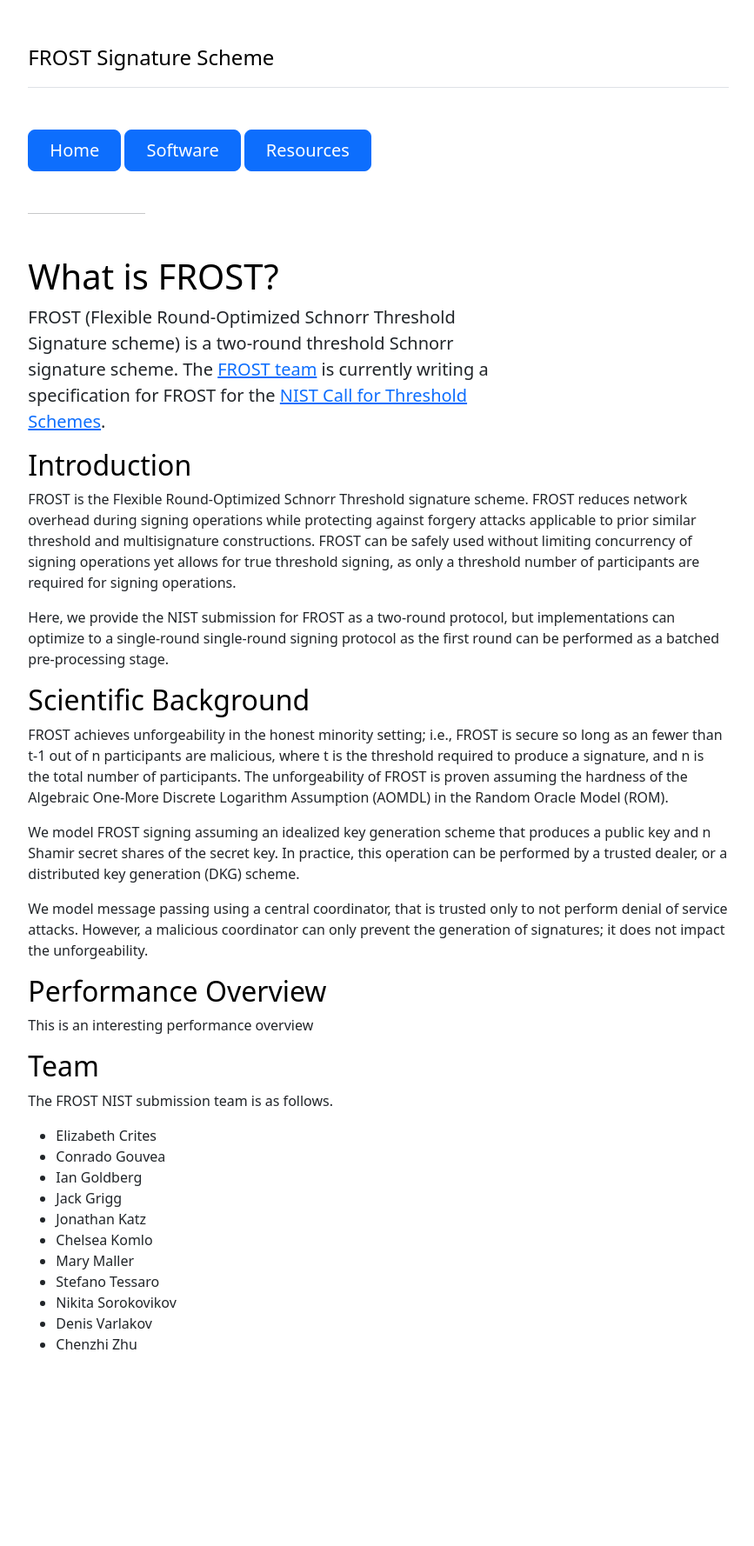
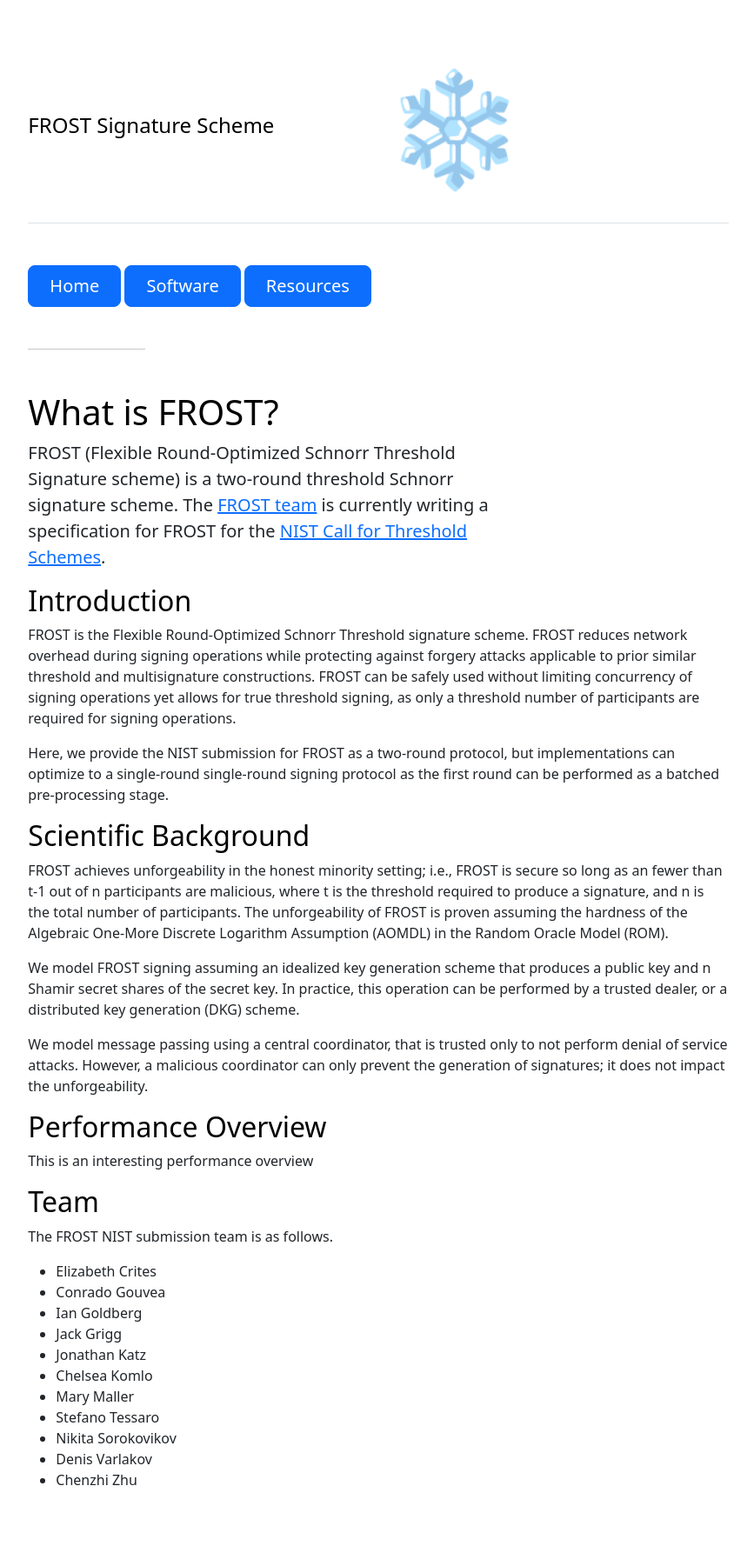
Before and after one commit to FROST-NIST/FROST-NIST.github.io, a Jekyll site: the page built from index.markdown, in a window 1280 px wide. Shown: the whole page at 87% size, without its empty margins (205-1072 px from the left). Built offline with Jekyll 4.4.1, drawn with Linux system fonts in a browser that asks for light colours; comment, search, counter and statistics services are not loaded; before the commit the page ends 1622 px from its top, so only the background shows below that.

Commit message:
Add frost snowflake

```diff
--- a/_layouts/default.html
+++ b/_layouts/default.html
@@ -12,6 +12,7 @@
         <a href="/" class="d-flex align-items-center text-body-emphasis text-decoration-none">
           <span class="fs-4">FROST Signature Scheme</span>
         </a>
+        <span style="font-size:8rem;padding-left:1em">❄️</span>
       </header>
 
     <main class="page-content" aria-label="Content">
```
